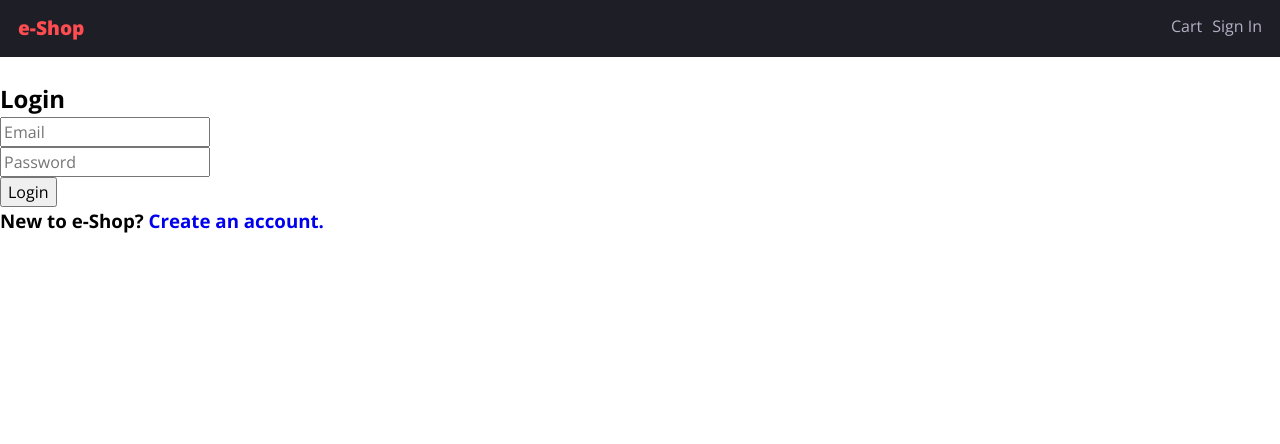
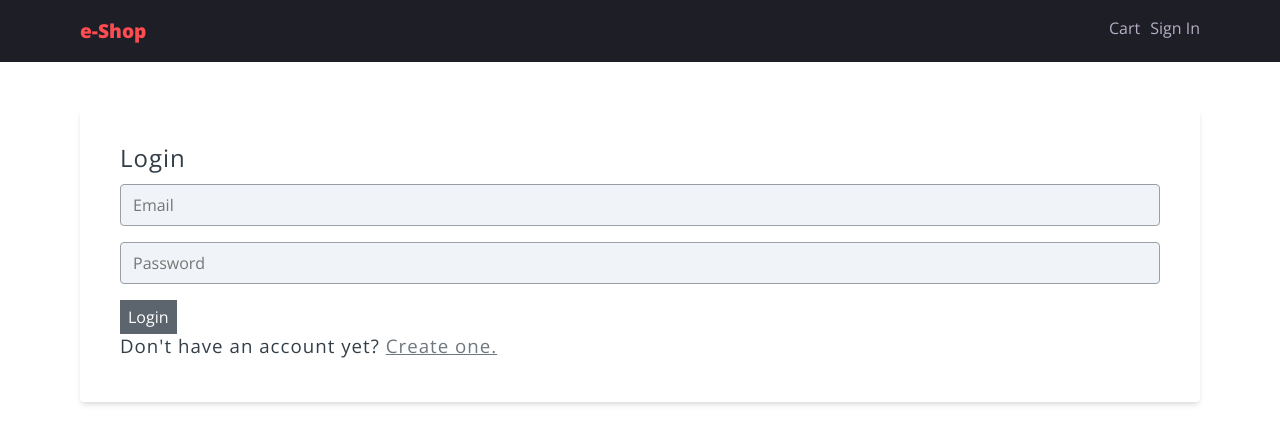
Before and after one commit to VentsiGeorgiev/e-shop, a React (Create React App) app in the folder client/: page /sign-in in a window 1280 px wide. Shown: the top 444 px of the page. Built offline with nearby package versions, Linux system fonts and the light colour scheme.

Commit message:
Add global styles; Styled login and register forms

```diff
--- a/client/src/components/Header/Header.js
+++ b/client/src/components/Header/Header.js
@@ -33,7 +33,7 @@ function Header() {
                                     ? (
                                         <>
                                             <NavLink className={styles.header__navigation__link} to='/profile'>Profile</NavLink>
-                                            <button onClick={onLogout}>Logout</button>
+                                            <button className='btn' onClick={onLogout}>Logout</button>
                                         </>
                                     )
                                     : (<NavLink className={styles.header__navigation__link} to='/sign-in'>Sign In</NavLink>)
--- a/client/src/components/Header/Header.module.scss
+++ b/client/src/components/Header/Header.module.scss
@@ -1,5 +1,5 @@
 .header {
-   background-color: #1E1E26;
+    background-color: #1e1e26;
     padding: 14px 18px;
     margin-bottom: 24px;
 
@@ -8,7 +8,7 @@
         justify-content: space-between;
 
         &__logo {
-        color: #FE4C50;
+            color: #fe4c50;
             font-size: 1.2rem;
             font-weight: 800;
         }
--- a/client/src/pages/Login/Login.js
+++ b/client/src/pages/Login/Login.js
@@ -59,16 +59,11 @@ function Login() {
         <>
             {isError && <Message text={message} />}
             <section>
-                <h2>Login</h2>
-
-                <form>
-
-                </form>
-            </section>
-            <section>
-                <form onSubmit={onSubmitHandler}>
+                <form className='form' onSubmit={onSubmitHandler}>
+                    <h2>Login</h2>
                     <div>
                         <input
+                            className='form__input'
                             type="email"
                             name="email"
                             id="email"
@@ -79,6 +74,7 @@ function Login() {
                     </div>
                     <div>
                         <input
+                            className='form__input'
                             type="password"
                             name="password"
                             id="password"
@@ -89,14 +85,13 @@ function Login() {
                     </div>
 
                     <div>
-                        <button>Login</button>
+                        <button className='btn'>Login</button>
                     </div>
+                    <h3>Don't have an account yet? <Link className='link' to='/sign-up'>Create one.</Link> </h3>
                 </form>
+
             </section>
 
-            <section>
-                <h3>New to e-Shop? <Link to='/sign-up'>Create an account.</Link> </h3>
-            </section>
         </>
 
     );
--- a/client/src/pages/Register/Register.js
+++ b/client/src/pages/Register/Register.js
@@ -59,16 +59,9 @@ function Register() {
     return (
         <>
             {isError && <Message text={message} />}
-
             <section>
-                <h2>Register</h2>
-
-                <form>
-
-                </form>
-            </section>
-            <section>
-                <form onSubmit={onSubmitHandler}>
+                <form className='form' onSubmit={onSubmitHandler}>
+                    <h2>Register</h2>
                     <div>
                         <input
                             type="text"
@@ -77,6 +70,7 @@ function Register() {
                             value={name}
                             onChange={onChangeHandler}
                             placeholder="Name"
+                            className='form__input'
                         />
                     </div>
                     <div>
@@ -87,6 +81,7 @@ function Register() {
                             value={email}
                             onChange={onChangeHandler}
                             placeholder="Email"
+                            className='form__input'
                         />
                     </div>
                     <div>
@@ -97,6 +92,7 @@ function Register() {
                             value={password}
                             onChange={onChangeHandler}
                             placeholder="Password"
+                            className='form__input'
                         />
                     </div>
                     <div>
@@ -107,16 +103,14 @@ function Register() {
                             value={repass}
                             onChange={onChangeHandler}
                             placeholder="Confirm password"
+                            className='form__input'
                         />
                     </div>
                     <div>
-                        <button>Register</button>
+                        <button className='btn'>Register</button>
                     </div>
+                    <h3>Already have an account? <Link className='link' to='/sign-in'>Sign in.</Link> </h3>
                 </form>
-            </section>
-
-            <section>
-                <h3>Already Registered? <Link to='/sign-in'>Log in.</Link> </h3>
             </section>
         </>
 
--- a/client/src/styles/index.scss
+++ b/client/src/styles/index.scss
@@ -3,11 +3,81 @@
 
 body {
     font-family: $open-sans-font;
+    font-weight: 400;
+    line-height: 1.75;
+    color: $primary-700;
+    background-color: #fff;
 }
 
 .container {
     width: 100%;
-    min-width: 280px;
-    max-width: 1440px;
+    min-width: $min-width;
+    max-width: $max-width;
     margin: 0 auto;
 }
+// # Heading
+h1,
+h2,
+h3,
+h4,
+h5 {
+    margin: 0;
+    margin-bottom: 0.7rem;
+    font-family: $open-sans-font;
+    font-weight: 400;
+    line-height: 1.3;
+    letter-spacing: $letterSpacing;
+}
+a {
+    text-decoration: none;
+}
+.link {
+    text-decoration: underline;
+    color: $primary-400;
+}
+.link:hover {
+    color: $primary-900;
+}
+// # Buttons
+.btn {
+    cursor: pointer;
+    color: $white;
+    background: $primary-500;
+    border: transparent;
+    border-radius: var(--borderRadius);
+    letter-spacing: var(--letterSpacing);
+    padding: 0.2rem 0.5rem;
+    box-shadow: var(--shadow-2);
+    transition: var(--transition);
+    text-transform: capitalize;
+    display: inline-block;
+}
+.btn:hover {
+    background: $primary-700;
+    box-shadow: $shadow-3;
+}
+
+// # Form
+.form {
+    width: 90vw;
+    max-width: $max-width;
+    background: $white;
+    border-radius: $borderRadius;
+    box-shadow: $shadow-2;
+    padding: 2rem 2.5rem;
+    margin: 3rem auto;
+    transition: $transition;
+
+    &__input {
+        width: 100%;
+        padding: 0.375rem 0.75rem;
+        border-radius: $borderRadius;
+        background: $backgroundColor;
+        border: 1px solid $primary-200;
+        margin-bottom: 1rem;
+    }
+
+    &:hover {
+        box-shadow: $shadow-4;
+    }
+}
--- a/client/src/styles/variables.scss
+++ b/client/src/styles/variables.scss
@@ -1,3 +1,58 @@
 @import url('https://fonts.googleapis.com/css2?family=Open+Sans:wght@300;400;600;700;800&display=swap');
 
 $open-sans-font: 'Open Sans', sans-serif;
+
+  $primary-50: #c2c5c8;
+  $primary-100: #adb2b6;
+  $primary-200: #999fa4;
+  $primary-300: #858b91;
+  $primary-400: #70787f;
+  $primary-500: #5c656d;
+  $primary-600: #47515a;
+  $primary-700: #333e48;
+  $primary-800: #2e3841;
+  $primary-900: #29323a;
+
+  /* grey */
+  $grey-50: #f0f4f8;
+  $grey-100: #d9e2ec;
+  $grey-200: #bcccdc;
+  $grey-300: #9fb3c8;
+  $grey-400: #829ab1;
+  $grey-500: #627d98;
+  $grey-600: #486581;
+  $grey-700: #334e68;
+  $grey-800: #243b53;
+  $grey-900: #102a43;
+  /* rest of the colors */
+  $black: #222;
+  $white: #fff;
+  $yellow: #FED700;
+  $backgroundColor: rgb(223, 51, 21);
+  $red-light: #f8d7da;
+  $red-dark: #842029;
+  $green-light: #d1e7dd;
+  $green-dark: #0f5132;
+
+  /* fonts  */
+  $headingFont: 'Roboto Condensed', Sans-Serif;
+  $bodyFont: 'Cabin', Sans-Serif;
+  $small-text: 0.875rem;
+  $extra-small-text: 0.7em;
+  /* rest of the vars */
+  $backgroundColor:  $grey-50;
+  $textColor:  $grey-900;
+  $borderRadius: 0.25rem;
+  $letterSpacing: 1px;
+  $transition: 0.3s ease-in-out all;
+  $max-width: 1120px;
+  $min-width: 280px;
+  $fixed-width: 500px;
+  $fluid-width: 90vw;
+  $breakpoint-lg: 992px;
+
+  /* box shadow*/
+  $shadow-1: 0 1px 3px 0 rgba(0, 0, 0, 0.1), 0 1px 2px 0 rgba(0, 0, 0, 0.06);
+  $shadow-2: 0 4px 6px -1px rgba(0, 0, 0, 0.1), 0 2px 4px -1px rgba(0, 0, 0, 0.06);
+  $shadow-3: 0 10px 15px -3px rgba(0, 0, 0, 0.1), 0 4px 6px -2px rgba(0, 0, 0, 0.05);
+  $shadow-4: 0 20px 25px -5px rgba(0, 0, 0, 0.1), 0 10px 10px -5px rgba(0, 0, 0, 0.04);
```
Lines whose indentation alone changed are shown as unchanged.
